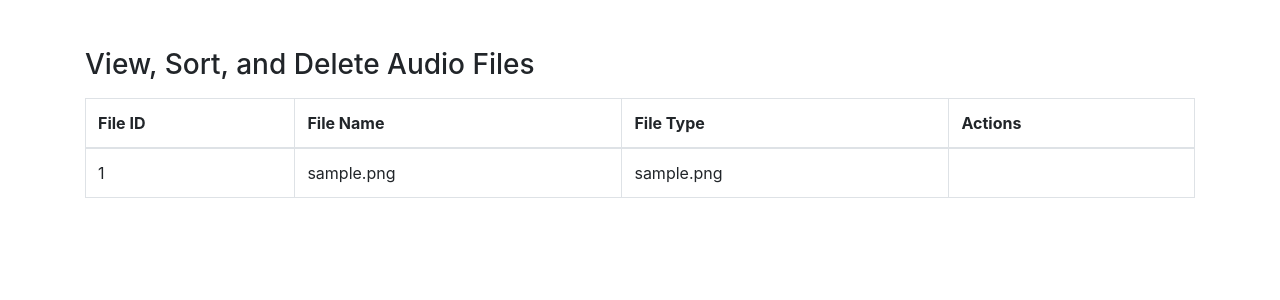
After one commit to VERSO-UVM/Heard-and-Understood-App, a Flask app: page /view-files in a window 1280 px wide. The commit adds this page. Shown: the top 300 px of the page. Run offline with Flask 3, Linux system fonts and the light colour scheme; tables that the repository leaves empty or names only in its code hold one stand-in row (values such as "Sample post"); some libraries are stand-ins or nearby versions.

Commit message:
upload files and view, sort delete and mysql upload

```diff
--- a/flaskApp/app.py
+++ b/flaskApp/app.py
@@ -1,4 +1,5 @@
 from flask import Flask, render_template, request, redirect, url_for
+from db_utils import upload_file_to_db, connect_to_database
 
 app = Flask(__name__)
 
@@ -23,6 +24,38 @@ def homepage():
 def upload():
     return render_template('importPage.html')
 
+@app.route("/upload_file", methods=['POST'])
+def upload_file():
+    if 'file' not in request.files:
+        return "No file part", 400
+    file = request.files['file']
+    if file.filename == '':
+        return "No file selected", 400
+    if file:
+        file_data = file.read()
+        file_name = file.filename
+        file_type = file.content_type
+        success = upload_file_to_db(file_name, file_type, file_data)
+        if success:
+            return redirect(url_for('upload'))
+        else:
+            return "Failed to upload", 500
+
+@app.route("/view-files")
+def view_files():
+    connection = connect_to_database()
+    if connection is None:
+        return "Database connection failed", 500
+
+    try:
+        cursor = connection.cursor(dictionary=True)
+        cursor.execute("select id, file_name, file_type from audio_files")
+        files = cursor.fetchall()
+        return render_template('view-files.html', files=files)
+    finally:
+        cursor.close()
+        connection.close()
+
 
 if __name__ == "__main__":
     app.run(debug=True, host='0.0.0.0', port=5001, threaded=False)
--- /dev/null
+++ b/flaskApp/db_utils.py
@@ -0,0 +1,36 @@
+import mysql.connector
+from mysql.connector import Error
+#pip install mysql-connector-python ^^^^
+
+def connect_to_database():
+    try:
+        connection = mysql.connector.connect(
+            host="localhost",
+            user="root",
+            password="password",
+            database="audio_files"
+        )
+        return connection
+    except Error as e:
+        print(f"Error: {e}")
+        return None
+
+def upload_file_to_db(file_name, file_type, file_data):
+    connection = connect_to_database()
+    if connection is None:
+        print("connection failed to db")
+        return False
+    try:
+        cursor = connection.cursor()
+        sql = "insert into audio_files (file_name, file_type, file_data) values (%s, %s, %s)"
+        cursor.execute(sql, (file_name, file_type, file_data))
+        connection.commit()
+        print(f"{file_name} uploaded successfully")
+        return True
+    except Error as e:
+        print(f"error when uploading file:{e}")
+        return False
+    finally:
+        if connection.is_connected():
+            cursor.close()
+            connection.close()
--- /dev/null
+++ b/flaskApp/templates/view-files.html
@@ -0,0 +1,35 @@
+<!DOCTYPE html>
+<html lang="en">
+<head>
+    <meta charset="UTF-8">
+    <meta name="viewport" content="width=device-width, initial-scale=1.0">
+    <title>View, Sort, and Delete Audio Files</title>
+    <link href="https://stackpath.bootstrapcdn.com/bootstrap/4.3.1/css/bootstrap.min.css" rel="stylesheet">
+</head>
+<body>
+    <div class="container mt-5">
+        <h3>View, Sort, and Delete Audio Files</h3>
+
+        <table class="table table-bordered mt-3">
+            <thead>
+                <tr>
+                    <th>File ID</th>
+                    <th>File Name</th>
+                    <th>File Type</th>
+                    <th>Actions</th>
+                </tr>
+            </thead>
+            <tbody>
+                {% for file in files %}
+                <tr>
+                    <td>{{ file.id }}</td>
+                    <td>{{ file.file_name }}</td>
+                    <td>{{ file.file_type }}</td>
+
+                </tr>
+                {% endfor %}
+            </tbody>
+        </table>
+    </div>
+</body>
+</html>
```
Also changed, not shown: flaskApp/templates/importPage.html (+13 -4 lines).
